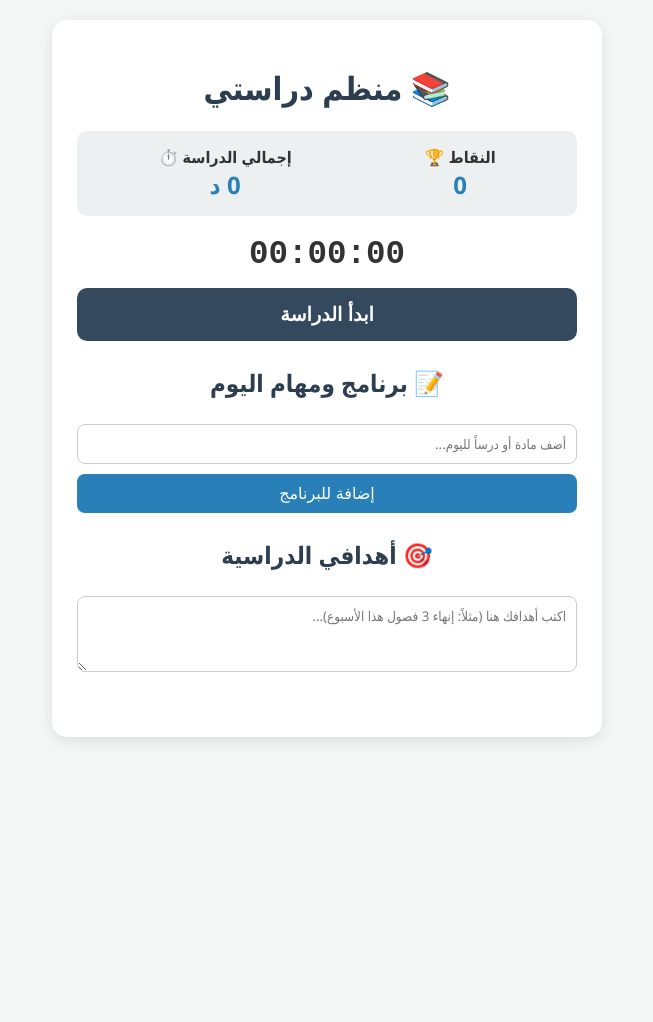
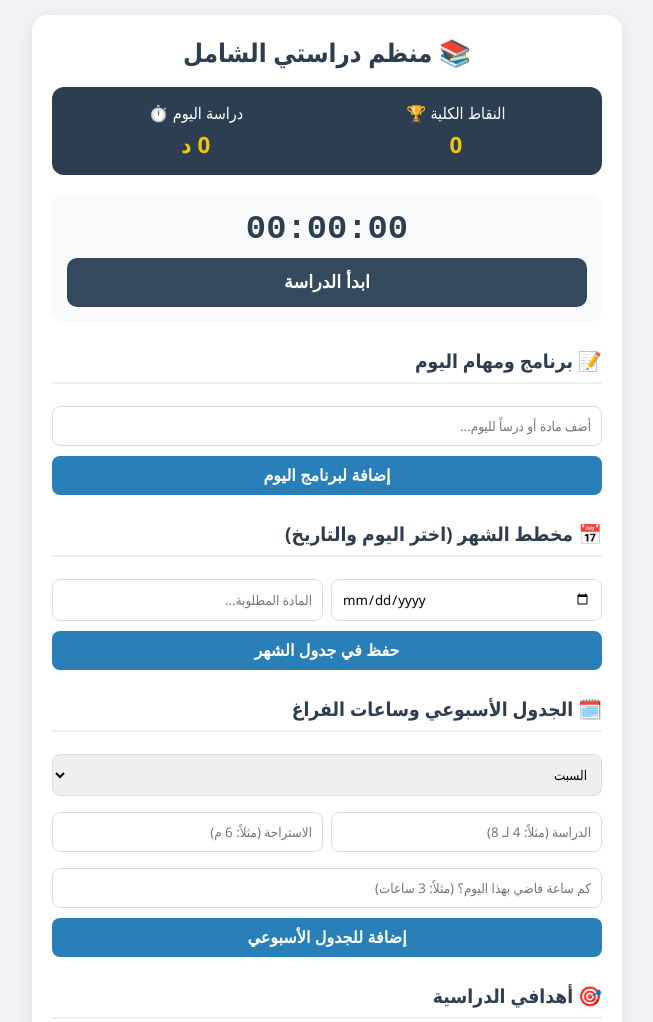
Before and after one commit to kadraiqqkssj/To-can-study, a plain HTML site: page index.html in a window 1280 px wide. Shown: the top 1022 px of the page, without its empty margins (313-966 px from the left). Before the commit the page ends 800 px from the top, so only its background shows below. Drawn offline with Linux system fonts and the light colour scheme.

Commit message:
Update title and styles in index.html

```diff
--- a/index.html
+++ b/index.html
@@ -3,225 +3,202 @@
 <head>
     <meta charset="UTF-8">
     <meta name="viewport" content="width=device-width, initial-scale=1.0">
-    <title>منظم الدراسة الذكي</title>
+    <title>منظم الدراسة الشامل</title>
     <style>
         body {
             font-family: 'Segoe UI', Tahoma, Geneva, Verdana, sans-serif;
-            background-color: #f4f7f6;
+            background-color: #f0f2f5;
             color: #333;
             margin: 0;
-            padding: 20px;
+            padding: 15px;
             display: flex;
             justify-content: center;
         }
         .container {
-            max-width: 500px;
+            max-width: 550px;
             width: 100%;
             background: white;
-            padding: 25px;
+            padding: 20px;
             border-radius: 15px;
-            box-shadow: 0 4px 15px rgba(0,0,0,0.1);
+            box-shadow: 0 4px 15px rgba(0,0,0,0.08);
         }
-        h1, h2 {
-            text-align: center;
-            color: #2c3e50;
+        h1, h2 { color: #2c3e50; margin-top: 0; }
+        h1 { text-align: center; font-size: 1.6em; }
+        h2 { font-size: 1.2em; border-bottom: 2px solid #ecf0f1; padding-bottom: 8px; margin-top: 25px; }
+        .stats {
+            display: flex; justify-content: space-around; background: #2c3e50;
+            color: white; padding: 15px; border-radius: 12px; margin-bottom: 20px;
         }
-        .stats {
-            display: flex;
-            justify-content: space-around;
-            background: #ecf0f1;
-            padding: 15px;
-            border-radius: 10px;
-            margin-bottom: 20px;
-            font-weight: bold;
+        .stat-box { text-align: center; }
+        .stat-value { font-size: 1.4em; font-weight: bold; color: #f1c40f; margin-top: 5px; }
+        .timer-section { text-align: center; margin-bottom: 20px; background: #f8f9fa; padding: 15px; border-radius: 12px; }
+        #timer-display { font-size: 2.6em; font-weight: bold; margin-bottom: 10px; font-family: monospace; color: #2c3e50; }
+        #screen-status { font-size: 0.85em; color: #27ae60; margin-bottom: 10px; display: none; font-weight: bold; }
+        #study-btn {
+            width: 100%; padding: 14px; font-size: 1.1em; font-weight: bold;
+            color: white; border: none; border-radius: 10px; cursor: pointer; transition: 0.3s;
         }
-        .stat-box {
-            text-align: center;
+        .btn-stopped { background-color: #34495e; }
+        .btn-running { background-color: #27ae60; }
+        input, select, textarea {
+            width: 100%; padding: 10px; margin-top: 6px; margin-bottom: 10px;
+            border: 1px solid #dcdde1; border-radius: 8px; box-sizing: border-box; font-family: inherit;
         }
-        .stat-value {
-            font-size: 1.5em;
-            color: #2980b9;
+        .row-inputs { display: flex; gap: 8px; }
+        .row-inputs > * { flex: 1; }
+        .add-btn {
+            background-color: #2980b9; color: white; border: none; padding: 10px;
+            border-radius: 8px; cursor: pointer; width: 100%; font-size: 1em; font-weight: bold;
         }
-        /* زر المؤقت */
-        .timer-section {
-            text-align: center;
-            margin-bottom: 25px;
+        ul { list-style-type: none; padding: 0; margin-top: 10px; }
+        li {
+            background: #f9f9f9; padding: 12px; margin-bottom: 8px; border-radius: 8px;
+            display: flex; justify-content: space-between; align-items: center;
+            border-right: 4px solid #2980b9; font-size: 0.95em;
         }
-        #timer-display {
-            font-size: 2.5em;
-            font-weight: bold;
-            margin-bottom: 15px;
-            font-family: monospace;
+        li.completed { text-decoration: line-through; color: #888; background: #e8f8f5; border-right-color: #27ae60; }
+        .delete-btn {
+            background: #e74c3c; color: white; border: none; padding: 5px 10px;
+            border-radius: 5px; cursor: pointer; font-size: 0.85em; margin-right: 10px;
         }
-        #study-btn {
-            width: 100%;
-            padding: 15px;
-            font-size: 1.2em;
-            font-weight: bold;
-            color: white;
-            border: none;
-            border-radius: 10px;
-            cursor: pointer;
-            transition: background-color 0.3s;
-        }
-        .btn-stopped {
-            background-color: #34495e; /* رمادي غامق / أسود */
-        }
-        .btn-running {
-            background-color: #27ae60; /* أخضر */
-        }
-        /* الأقسام */
-        .section {
-            margin-bottom: 25px;
-        }
-        input[type="text"], textarea {
-            width: 100%;
-            padding: 10px;
-            margin-top: 5px;
-            margin-bottom: 10px;
-            border: 1px solid #ccc;
-            border-radius: 8px;
-            box-sizing: border-box;
-            font-family: inherit;
-        }
-        .add-btn {
-            background-color: #2980b9;
-            color: white;
-            border: none;
-            padding: 10px 15px;
-            border-radius: 8px;
-            cursor: pointer;
-            width: 100%;
-            font-size: 1em;
-        }
-        ul {
-            list-style-type: none;
-            padding: 0;
-        }
-        li {
-            background: #f9f9f9;
-            padding: 12px;
-            margin-bottom: 8px;
-            border-radius: 8px;
-            display: flex;
-            justify-content: space-between;
-            align-items: center;
-            cursor: pointer;
-            border-right: 4px solid #2980b9;
-            transition: 0.2s;
-        }
-        li.completed {
-            text-decoration: line-through;
-            color: #888;
-            background: #e8f8f5;
-            border-right-color: #27ae60;
-        }
-        .delete-btn {
-            background: #e74c3c;
-            color: white;
-            border: none;
-            padding: 5px 10px;
-            border-radius: 5px;
-            cursor: pointer;
-        }
+        .badge { background: #e1f5fe; color: #0288d1; padding: 3px 8px; border-radius: 5px; font-size: 0.85em; font-weight: bold; }
     </style>
 </head>
 <body>
+<div class="container">
+    <h1>📚 منظم دراستي الشامل</h1>
 
-<div class="container">
-    <h1>📚 منظم دراستي</h1>
-
-    <!-- الإحصائيات -->
     <div class="stats">
         <div class="stat-box">
-            <div>النقاط 🏆</div>
+            <div>النقاط الكلية 🏆</div>
             <div class="stat-value" id="points-display">0</div>
         </div>
         <div class="stat-box">
-            <div>إجمالي الدراسة ⏱️</div>
-            <div class="stat-value" id="total-time-display">0 د</div>
+            <div>دراسة اليوم ⏱️</div>
+            <div class="stat-value" id="daily-time-display">0 د</div>
         </div>
     </div>
 
-    <!-- المؤقت -->
     <div class="timer-section">
         <div id="timer-display">00:00:00</div>
+        <div id="screen-status">💡 الشاشة ستبقى مضاءة أثناء الدراسة</div>
         <button id="study-btn" class="btn-stopped" onclick="toggleTimer()">ابدأ الدراسة</button>
     </div>
 
-    <!-- برنامج اليوم -->
-    <div class="section">
-        <h2>📝 برنامج ومهام اليوم</h2>
-        <input type="text" id="task-input" placeholder="أضف مادة أو درساً لليوم...">
-        <button class="add-btn" onclick="addTask()">إضافة للبرنامج</button>
-        <ul id="task-list"></ul>
+    <h2>📝 برنامج ومهام اليوم</h2>
+    <input type="text" id="task-input" placeholder="أضف مادة أو درساً لليوم...">
+    <button class="add-btn" onclick="addTask()">إضافة لبرنامج اليوم</button>
+    <ul id="task-list"></ul>
+
+    <h2>📅 مخطط الشهر (اختر اليوم والتاريخ)</h2>
+    <div class="row-inputs">
+        <input type="date" id="month-date">
+        <input type="text" id="month-subject" placeholder="المادة المطلوبة...">
     </div>
+    <button class="add-btn" onclick="addMonthPlan()">حفظ في جدول الشهر</button>
+    <ul id="month-list"></ul>
 
-    <!-- الأهداف -->
-    <div class="section">
-        <h2>🎯 أهدافي الدراسية</h2>
-        <textarea id="goals-input" rows="3" placeholder="اكتب أهدافك هنا (مثلاً: إنهاء 3 فصول هذا الأسبوع)..." oninput="saveGoals()"></textarea>
+    <h2>🗓️ الجدول الأسبوعي وساعات الفراغ</h2>
+    <select id="week-day">
+        <option value="السبت">السبت</option>
+        <option value="الأحد">الأحد</option>
+        <option value="الإثنين">الإثنين</option>
+        <option value="الثلاثاء">الثلاثاء</option>
+        <option value="الأربعاء">الأربعاء</option>
+        <option value="الخميس">الخميس</option>
+        <option value="الجمعة">الجمعة</option>
+    </select>
+    <div class="row-inputs">
+        <input type="text" id="study-hours" placeholder="الدراسة (مثلاً: 4 لـ 8)">
+        <input type="text" id="break-time" placeholder="الاستراحة (مثلاً: 6 م)">
     </div>
+    <input type="text" id="free-hours" placeholder="كم ساعة فاضي بهذا اليوم؟ (مثلاً: 3 ساعات)">
+    <button class="add-btn" onclick="addWeekPlan()">إضافة للجدول الأسبوعي</button>
+    <ul id="week-list"></ul>
+
+    <h2>🎯 أهدافي الدراسية</h2>
+    <textarea id="goals-input" rows="3" placeholder="اكتب أهدافك العامة هنا..." oninput="saveGoals()"></textarea>
 </div>
-
 <script>
     let isStudying = false;
     let seconds = 0;
     let timerInterval;
+    let wakeLock = null;
 
-    // استرجاع البيانات المحفوظة
+    const todayDateStr = new Date().toDateString();
+    const savedDateStr = localStorage.getItem('lastStudyDate');
+    let dailySeconds = parseInt(localStorage.getItem('dailyStudySeconds')) || 0;
+
+    if (savedDateStr !== todayDateStr) {
+        dailySeconds = 0;
+        localStorage.setItem('dailyStudySeconds', 0);
+        localStorage.setItem('lastStudyDate', todayDateStr);
+    }
+
     let points = parseInt(localStorage.getItem('studyPoints')) || 0;
-    let totalSeconds = parseInt(localStorage.getItem('totalStudySeconds')) || 0;
     let tasks = JSON.parse(localStorage.getItem('studyTasks')) || [];
+    let monthPlans = JSON.parse(localStorage.getItem('monthPlans')) || [];
+    let weekPlans = JSON.parse(localStorage.getItem('weekPlans')) || [];
     let goals = localStorage.getItem('studyGoals') || '';
 
-    // تحديث الواجهة عند الفتح
     document.getElementById('points-display').innerText = points;
     document.getElementById('goals-input').value = goals;
-    updateTotalTimeDisplay();
+    updateDailyTimeDisplay();
     renderTasks();
+    renderMonthPlans();
+    renderWeekPlans();
 
-    // تشغيل وإيقاف المؤقت
+    async function requestWakeLock() {
+        try {
+            if ('wakeLock' in navigator) {
+                wakeLock = await navigator.wakeLock.request('screen');
+                document.getElementById('screen-status').style.display = 'block';
+            }
+        } catch (err) {}
+    }
+
+    function releaseWakeLock() {
+        if (wakeLock !== null) {
+            wakeLock.release().then(() => {
+                wakeLock = null;
+                document.getElementById('screen-status').style.display = 'none';
+            });
+        }
+    }
+
     function toggleTimer() {
         const btn = document.getElementById('study-btn');
-
         if (!isStudying) {
-            // بدء الدراسة
             isStudying = true;
             btn.innerText = "جاري الدراسة... (اضغط للإنهاء)";
             btn.className = "btn-running";
-
+            requestWakeLock();
             timerInterval = setInterval(() => {
                 seconds++;
                 updateTimerDisplay();
             }, 1000);
         } else {
-            // إيقاف الدراسة وحساب النقاط
             isStudying = false;
             clearInterval(timerInterval);
             btn.innerText = "ابدأ الدراسة";
             btn.className = "btn-stopped";
+            releaseWakeLock();
 
-            // إضافة الوقت للإجمالي واحتساب النقاط (10 نقاط لكل دقيقة)
-            totalSeconds += seconds;
+            dailySeconds += seconds;
             let earnedPoints = Math.floor(seconds / 60) * 10;
-            // إعطاء نقطة واحدة على الأقل إذا درس أقل من دقيقة للتجربة
             if (seconds > 5 && earnedPoints === 0) earnedPoints = 5;
-
             points += earnedPoints;
 
-            // حفظ البيانات
-            localStorage.setItem('totalStudySeconds', totalSeconds);
+            localStorage.setItem('dailyStudySeconds', dailySeconds);
+            localStorage.setItem('lastStudyDate', new Date().toDateString());
             localStorage.setItem('studyPoints', points);
 
-            // تصفير المؤقت الحالي وتحديث الشاشة
             seconds = 0;
             updateTimerDisplay();
-            updateTotalTimeDisplay();
+            updateDailyTimeDisplay();
             document.getElementById('points-display').innerText = points;
         }
     }
-
     function updateTimerDisplay() {
         let hrs = Math.floor(seconds / 3600);
         let mins = Math.floor((seconds % 3600) / 60);
@@ -230,47 +207,34 @@
             `${String(hrs).padStart(2, '0')}:${String(mins).padStart(2, '0')}:${String(secs).padStart(2, '0')}`;
     }
 
-    function updateTotalTimeDisplay() {
-        let totalMins = Math.floor(totalSeconds / 60);
+    function updateDailyTimeDisplay() {
+        let totalMins = Math.floor(dailySeconds / 60);
         let hrs = Math.floor(totalMins / 60);
         let mins = totalMins % 60;
-        if (hrs > 0) {
-            document.getElementById('total-time-display').innerText = `${hrs} س ${mins} د`;
-        } else {
-            document.getElementById('total-time-display').innerText = `${mins} د`;
-        }
+        document.getElementById('daily-time-display').innerText = hrs > 0 ? `${hrs} س ${mins} د` : `${mins} د`;
     }
 
-    // إدارة المهام
     function addTask() {
         const input = document.getElementById('task-input');
-        const text = input.value.trim();
-        if (text === '') return;
-
-        tasks.push({ text: text, completed: false });
+        if (input.value.trim() === '') return;
+        tasks.push({ text: input.value.trim(), completed: false });
         input.value = '';
-        saveAndRenderTasks();
+        localStorage.setItem('studyTasks', JSON.stringify(tasks));
+        renderTasks();
     }
 
     function toggleTask(index) {
         tasks[index].completed = !tasks[index].completed;
-        if (tasks[index].completed) {
-            points += 50; // 50 نقطة عند إنهاء مهمة
-        } else {
-            points -= 50; // خصم النقاط إذا تراجع
-        }
+        points += tasks[index].completed ? 50 : -50;
         localStorage.setItem('studyPoints', points);
+        localStorage.setItem('studyTasks', JSON.stringify(tasks));
         document.getElementById('points-display').innerText = points;
-        saveAndRenderTasks();
+        renderTasks();
     }
 
-    function deleteTask(event, index) {
-        event.stopPropagation(); // منع تفعيل شطب المهمة عند الحذف
+    function deleteTask(e, index) {
+        e.stopPropagation();
         tasks.splice(index, 1);
-        saveAndRenderTasks();
-    }
-
-    function saveAndRenderTasks() {
         localStorage.setItem('studyTasks', JSON.stringify(tasks));
         renderTasks();
     }
@@ -278,24 +242,80 @@
     function renderTasks() {
         const list = document.getElementById('task-list');
         list.innerHTML = '';
-        tasks.forEach((task, index) => {
+        tasks.forEach((task, i) => {
             const li = document.createElement('li');
             li.className = task.completed ? 'completed' : '';
-            li.onclick = () => toggleTask(index);
-            li.innerHTML = `
-                <span>${task.completed ? '✅ ' : '⬜ '} ${task.text}</span>
-                <button class="delete-btn" onclick="deleteTask(event, ${index})">حذف</button>
-            `;
+            li.onclick = () => toggleTask(i);
+            li.innerHTML = `<span>${task.completed ? '✅ ' : '⬜ '} ${task.text}</span>
+                            <button class="delete-btn" onclick="deleteTask(event, ${i})">حذف</button>`;
             list.appendChild(li);
         });
     }
 
-    // حفظ الأهداف
+    function addMonthPlan() {
+        const dateVal = document.getElementById('month-date').value;
+        const subjVal = document.getElementById('month-subject').value.trim();
+        if (!dateVal || !subjVal) return;
+        monthPlans.push({ date: dateVal, subject: subjVal });
+        document.getElementById('month-subject').value = '';
+        localStorage.setItem('monthPlans', JSON.stringify(monthPlans));
+        renderMonthPlans();
+    }
+
+    function deleteMonthPlan(index) {
+        monthPlans.splice(index, 1);
+        localStorage.setItem('monthPlans', JSON.stringify(monthPlans));
+        renderMonthPlans();
+    }
+
+    function renderMonthPlans() {
+        const list = document.getElementById('month-list');
+        list.innerHTML = '';
+        monthPlans.forEach((plan, i) => {
+            const li = document.createElement('li');
+            li.innerHTML = `<div><span class="badge">${plan.date}</span> <strong>${plan.subject}</strong></div>
+                            <button class="delete-btn" onclick="deleteMonthPlan(${i})">حذف</button>`;
+            list.appendChild(li);
+        });
+    }
+
+    function addWeekPlan() {
+        const day = document.getElementById('week-day').value;
+        const study = document.getElementById('study-hours').value.trim();
+        const rest = document.getElementById('break-time').value.trim();
+        const free = document.getElementById('free-hours').value.trim();
+        if (!study && !rest && !free) return;
+        weekPlans.push({ day, study, rest, free });
+        document.getElementById('study-hours').value = '';
+        document.getElementById('break-time').value = '';
+        document.getElementById('free-hours').value = '';
+        localStorage.setItem('weekPlans', JSON.stringify(weekPlans));
+        renderWeekPlans();
+    }
+
+    function deleteWeekPlan(index) {
+        weekPlans.splice(index, 1);
+        localStorage.setItem('weekPlans', JSON.stringify(weekPlans));
+        renderWeekPlans();
+    }
+
+    function renderWeekPlans() {
+        const list = document.getElementById('week-list');
+        list.innerHTML = '';
+        weekPlans.forEach((item, i) => {
+            const li = document.createElement('li');
+            li.innerHTML = `<div>
+                                <span class="badge">${item.day}</span><br>
+                                📚 دراسة: ${item.study || '-'} | ☕ استراحة: ${item.rest || '-'} | ⏳ فراغ: ${item.free || '-'}
+                            </div>
+                            <button class="delete-btn" onclick="deleteWeekPlan(${i})">حذف</button>`;
+            list.appendChild(li);
+        });
+    }
+
     function saveGoals() {
-        const goalsText = document.getElementById('goals-input').value;
-        localStorage.setItem('studyGoals', goalsText);
+        localStorage.setItem('studyGoals', document.getElementById('goals-input').value);
     }
 </script>
-
 </body>
 </html>
```
